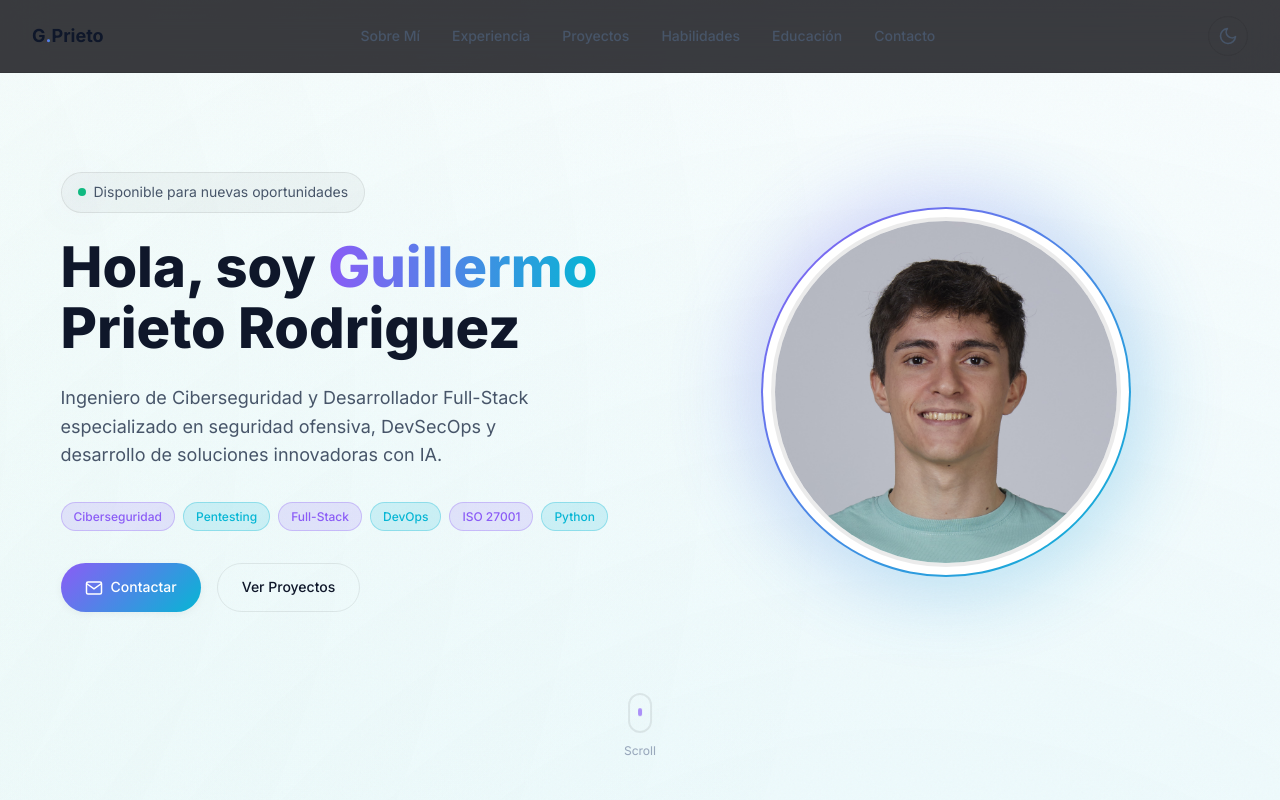
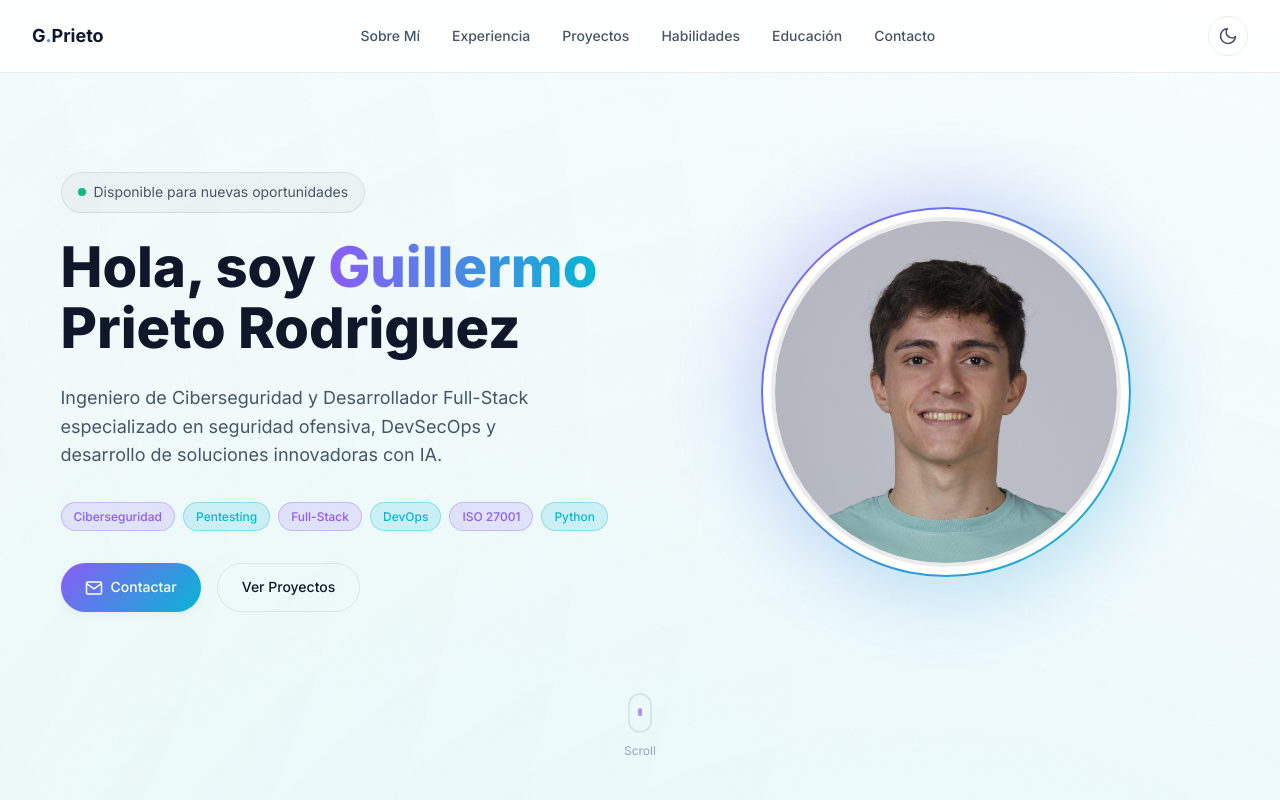
Before and after one commit to Dankar44/CV-Daniel-Karimi, a React (Vite) app: page / in a window 1280 px wide. Shown: the top 800 px of the page. Built offline with nearby package versions, Linux system fonts and the light colour scheme.

Commit message:
Fix navbar background color in light mode

```diff
--- a/src/index.css
+++ b/src/index.css
@@ -21,6 +21,7 @@
   --surface-hover: rgba(255, 255, 255, 0.06);
   --border: rgba(255, 255, 255, 0.08);
   --border-hover: rgba(255, 255, 255, 0.15);
+  --navbar-bg: rgba(10, 10, 15, 0.8);
 
   /* Text */
   --text-primary: #ffffff;
@@ -99,6 +100,7 @@
   --surface-hover: rgba(0, 0, 0, 0.06);
   --border: rgba(0, 0, 0, 0.08);
   --border-hover: rgba(0, 0, 0, 0.15);
+  --navbar-bg: rgba(255, 255, 255, 0.9);
 
   /* Text */
   --text-primary: #0f172a;
@@ -399,7 +401,7 @@ body {
   right: 0;
   z-index: 100;
   padding: var(--space-4) 0;
-  background: rgba(10, 10, 15, 0.8);
+  background: var(--navbar-bg);
   backdrop-filter: blur(20px);
   -webkit-backdrop-filter: blur(20px);
   border-bottom: 1px solid var(--border);
```
